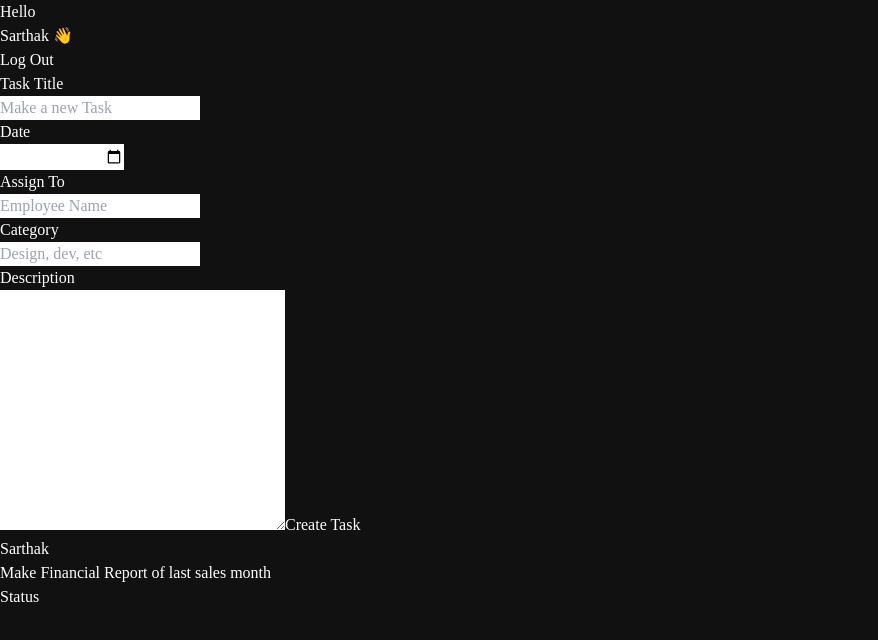
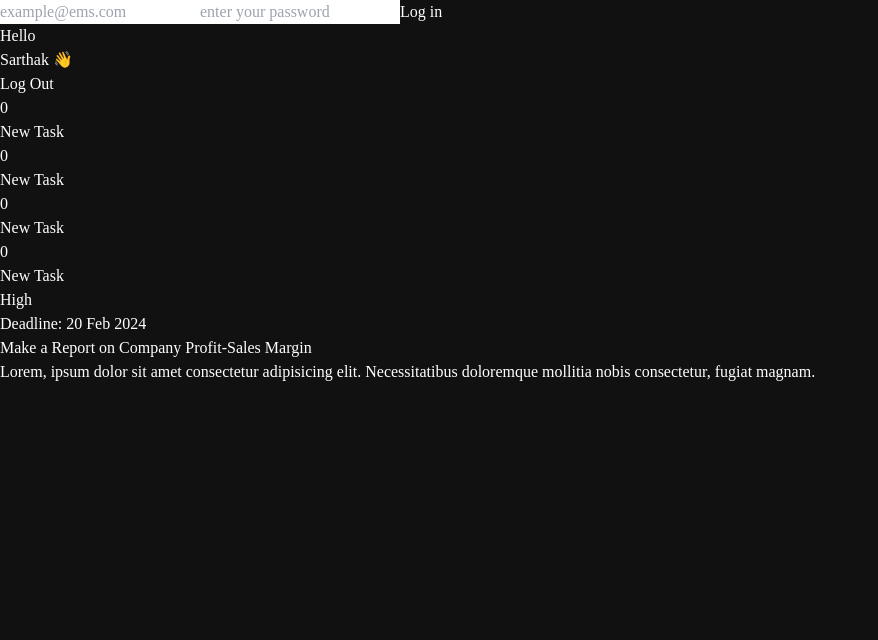
Before and after one commit to Vermasneha/Employee-Management-System, a React (Vite) app: page / in a window 1280 px wide. Shown: the top 640 px of the page, without its empty margins (0-878 px from the left). Built offline with nearby package versions, Linux system fonts and the light colour scheme.

Commit message:
displaying respective dashboard after login

```diff
--- a/src/App.jsx
+++ b/src/App.jsx
@@ -1,20 +1,36 @@
-import React, { useEffect } from 'react'
+import React, { useContext, useEffect, useState } from 'react'
 import Login from './components/Auth/Login'
 import EmployeeDashboard from './components/Dashboard/Employee.Dashboard'
 import AdminDashboard from './components/Dashboard/Admin.Dashboard'
-import { setLocalStroage } from './utils/LocalStrorage'
+import { getLocalStroage, setLocalStroage } from './utils/LocalStrorage'
+import { AuthContext } from './context/AuthProvider'
 
 const App = () => {
 
   useEffect(()=>{
-    // setLocalStroage()
-    // getLocalStroage()
+    setLocalStroage()
+    getLocalStroage()
   },)
 
+  const [user, setUser]= useState(null)
+  const authData = useContext(AuthContext)
+  // console.log(authData)
+
+  const handleLogin= (email, password)=>{
+    if(email == 'admin@example.com' && password == '123'){
+      setUser('admin')
+    }else if(authData && authData.employees.find( (e) => email == e.email && password == e.password )){
+      setUser('employee')
+    }else{
+      alert("Invalid Credentials")
+    }
+  }
+
   return (
-    // <Login/>
-    // <EmployeeDashboard/>
-    <AdminDashboard/>
+    <>
+      {!user ? <Login handleLogin={handleLogin} />: ''}
+      {user == 'admin' ? <AdminDashboard/> : <EmployeeDashboard/>}
+    </>
   )
 }
 
--- a/src/components/Auth/Login.jsx
+++ b/src/components/Auth/Login.jsx
@@ -1,6 +1,6 @@
 import React, { useState } from 'react'
 
-const Login = () => {
+const Login = ({handleLogin}) => {
     const[email,setEmail]=useState('')
     const[password,setPassword]=useState('')
 
@@ -8,6 +8,7 @@ const Login = () => {
         e.preventDefault()
         // console.log("Form Submitted")
         // console.log(email, password)
+        handleLogin(email,password)
         setEmail("")
         setPassword("")
     }
--- /dev/null
+++ b/src/context/AuthProvider.jsx
@@ -0,0 +1,24 @@
+import React, { createContext, useEffect, useState } from 'react'
+import { getLocalStroage } from '../utils/LocalStrorage'
+
+export const AuthContext = createContext()
+
+const AuthProvider = ({children}) => {
+
+  const[userData,setUserData] = useState(null)
+
+  useEffect(()=>{
+    const {employees, admin} = getLocalStroage()
+    setUserData({employees,admin})
+  },[])
+
+  return (
+    <div>
+      <AuthContext.Provider value={userData}>
+        {children}
+      </AuthContext.Provider>
+    </div>
+  )
+}
+
+export default AuthProvider
--- a/src/main.jsx
+++ b/src/main.jsx
@@ -2,9 +2,12 @@ import { StrictMode } from 'react'
 import { createRoot } from 'react-dom/client'
 import './index.css'
 import App from './App.jsx'
+import AuthProvider from './context/AuthProvider.jsx'
 
 createRoot(document.getElementById('root')).render(
   <StrictMode>
-    <App />
+    <AuthProvider>
+      <App/>
+    </AuthProvider>
   </StrictMode>
 )
--- a/src/utils/LocalStrorage.jsx
+++ b/src/utils/LocalStrorage.jsx
@@ -117,4 +117,6 @@ export const setLocalStroage= ()=> {
 export const getLocalStroage= ()=> {
     const employees = JSON.parse(localStorage.getItem('employees'))
     const admin = JSON.parse(localStorage.getItem('admin'))
+
+    return {employees, admin}
 }
```
Also changed, not shown: src/context/Auth.Context.jsx (deleted), src/context/Task.Context.jsx (deleted).
